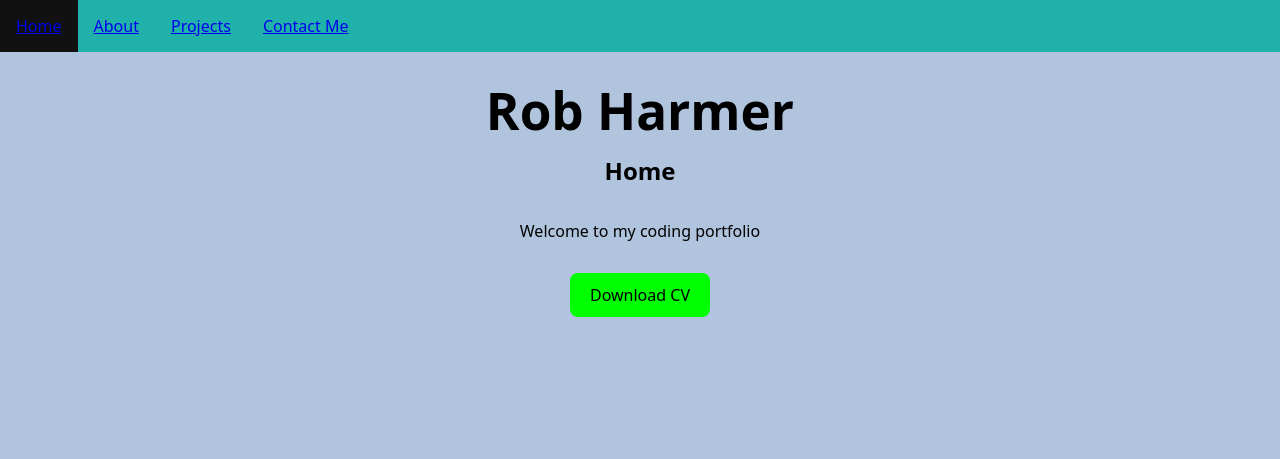
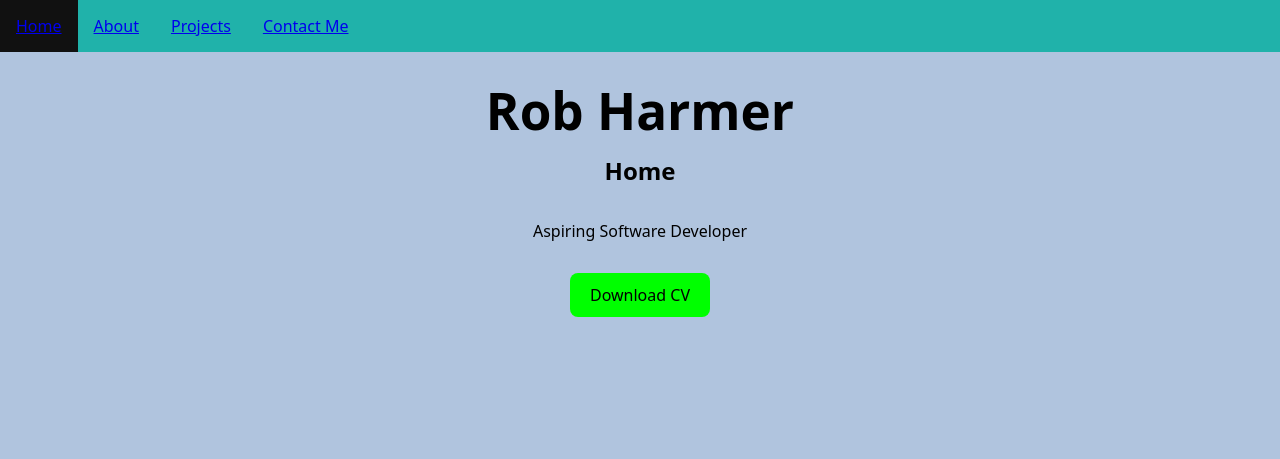
Before and after one commit to robharmer3/rh-portfolio, a React (Vite) app: page / in a window 1280 px wide. Shown: the top 459 px of the page. Built offline with nearby package versions, Linux system fonts and the light colour scheme.

Commit message:
everything centerised

```diff
--- a/src/Home.jsx
+++ b/src/Home.jsx
@@ -5,7 +5,7 @@ function Home() {
     <>
       <h2>Home</h2>
       {/* <img src="" alt="" /> */}
-      <p>Welcome to my coding portfolio</p>
+      <p>Aspiring Software Developer</p>
       <CVButton />
     </>
   );
--- a/src/index.css
+++ b/src/index.css
@@ -1,4 +1,3 @@
-/* @import "tailwindcss"; */
 * {
   margin: 0;
   padding: 0;
@@ -12,8 +11,8 @@
   color: rgb(0, 0, 0);
   background-color: lightsteelblue;
 
-  max-width: 1280px;
   padding: 2rem;
+  width: 100%;
   text-align: center;
 }
 
```
